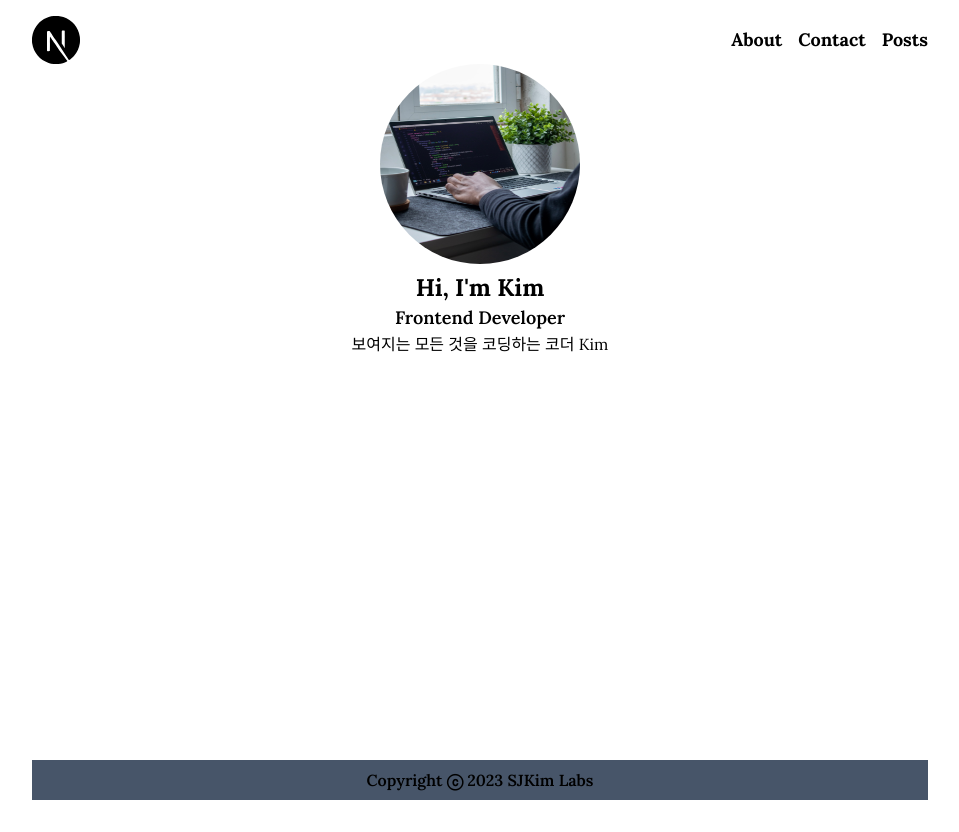
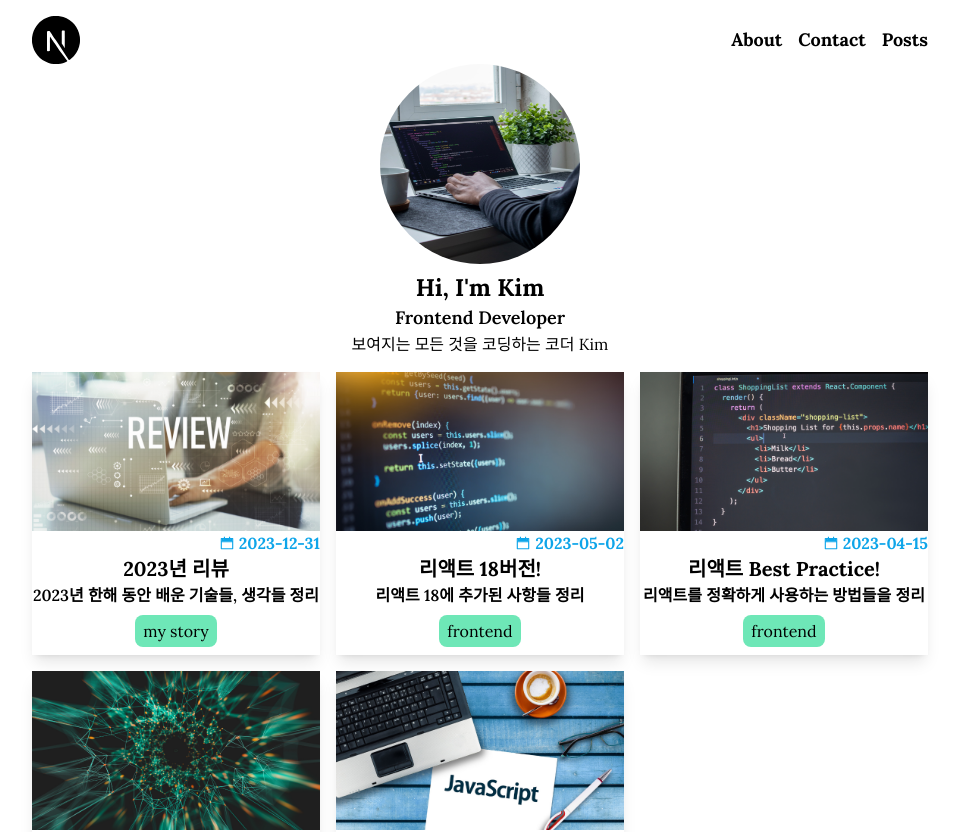
Before and after one commit to ksj0818/next-blog, a Next.js app: page / in a window 1280 px wide. Shown: the top 832 px of the page, without its empty margins (160-1119 px from the left). Before the commit the page ends 800 px from the top, so only its background shows below. Built offline with nearby package versions, Linux system fonts and the light colour scheme.

Commit message:
Featured 포스트그리드, 카드 생성

```diff
--- a/src/app/page.tsx
+++ b/src/app/page.tsx
@@ -1,9 +1,11 @@
+import FeaturedPosts from "@/components/posts/FeaturedPosts";
 import ProfileCard from "@/components/profile/ProfileCard";
 
 export default function Home() {
   return (
     <section>
       <ProfileCard />
+      <FeaturedPosts />
     </section>
   );
 }
--- /dev/null
+++ b/src/components/posts/FeaturedPosts.tsx
@@ -0,0 +1,11 @@
+import { getFeaturedPosts } from "@/service/posts";
+import GridPosts from "./GridPosts";
+
+export default async function FeaturedPosts() {
+  const posts = await getFeaturedPosts();
+  return (
+    <>
+      <GridPosts posts={posts} />
+    </>
+  );
+}
--- /dev/null
+++ b/src/components/posts/GridPosts.tsx
@@ -0,0 +1,12 @@
+import { Post } from "@/service/posts";
+import PostsCard from "./PostsCard";
+
+export default function GridPosts({ posts }: { posts: Post[] }) {
+  return (
+    <ul className="grid grid-cols-1 gap-4 my-4 sm:grid-cols-2 md:grid-cols-3">
+      {posts.map((post) => (
+        <PostsCard key={post.path} post={post} />
+      ))}
+    </ul>
+  );
+}
--- /dev/null
+++ b/src/components/posts/PostsCard.tsx
@@ -0,0 +1,24 @@
+import { Post } from "@/service/posts";
+import Image from "next/image";
+import Link from "next/link";
+import { AiTwotoneCalendar } from "react-icons/ai";
+
+export default function PostsCard({ post }: { post: Post }) {
+  const { path, title, description, category, date } = post;
+  return (
+    <article className="text-center transition-all shadow-lg hover:-translate-y-1 hover:shadow-xl">
+      <Link href={`/posts/${path}`} className="">
+        <Image src={`/images/posts/${path}.png`} alt={path} width={300} height={200} className="w-full" />
+        <p className="flex items-center justify-end font-bold gap-x-1 text-sky-500">
+          <AiTwotoneCalendar />
+          {date.toString()}
+        </p>
+        <h2 className="text-xl font-bold truncate">{title}</h2>
+        <h3 className="font-semibold truncate ">{description}</h3>
+        <p className="my-2">
+          <button className="px-2 py-1 rounded-lg bg-emerald-300">{category}</button>
+        </p>
+      </Link>
+    </article>
+  );
+}
--- /dev/null
+++ b/src/service/posts.ts
@@ -0,0 +1,23 @@
+import { readFile } from "fs/promises";
+import path from "path";
+
+export type Post = {
+  title: string;
+  description: string;
+  date: Date;
+  category: string;
+  path: string;
+  featured: boolean;
+};
+
+export async function getAllPosts(): Promise<Post[]> {
+  const filePath = path.join(process.cwd(), "data", "posts.json");
+  return readFile(filePath, "utf-8")
+    .then<Post[]>((data) => JSON.parse(data))
+    .then((posts) => posts.sort((a, b) => (a.date > b.date ? -1 : 1)));
+}
+
+export async function getFeaturedPosts() {
+  const data = await getAllPosts();
+  return data.filter((post) => post.featured);
+}
```
